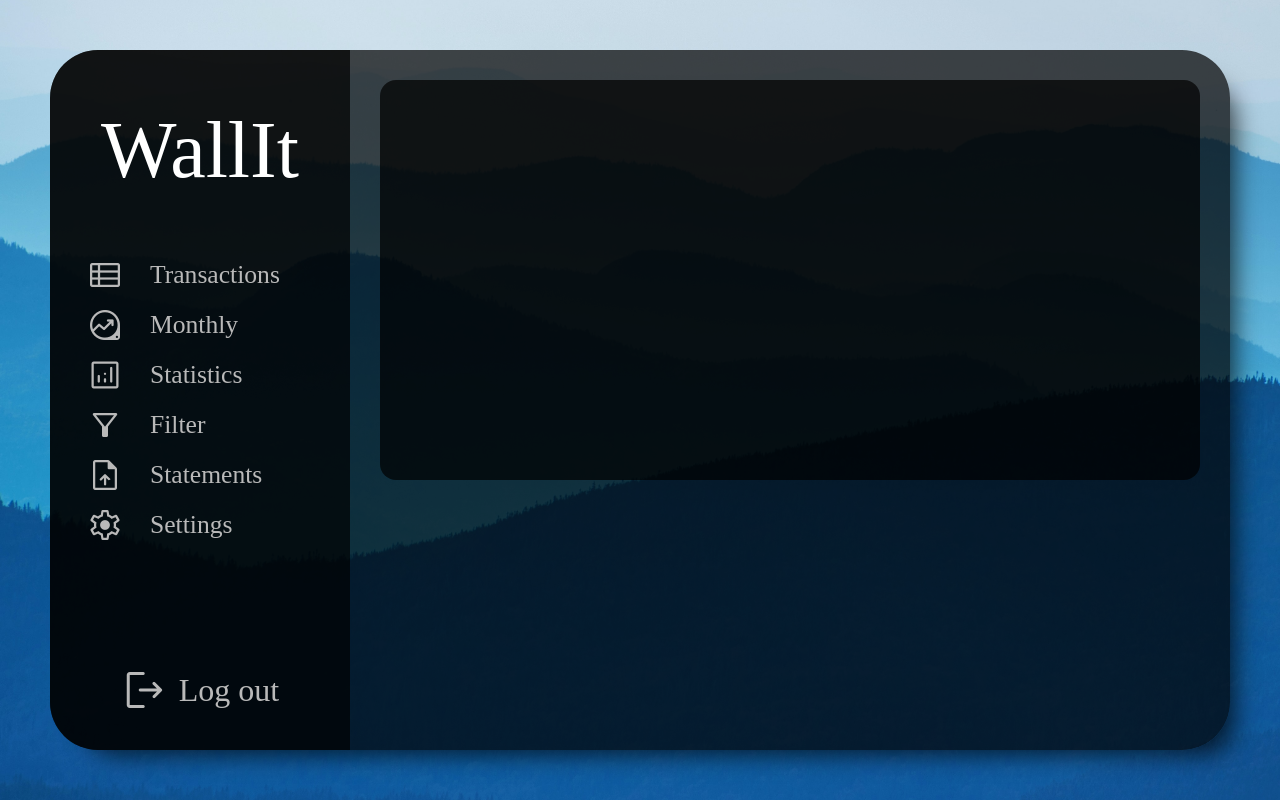
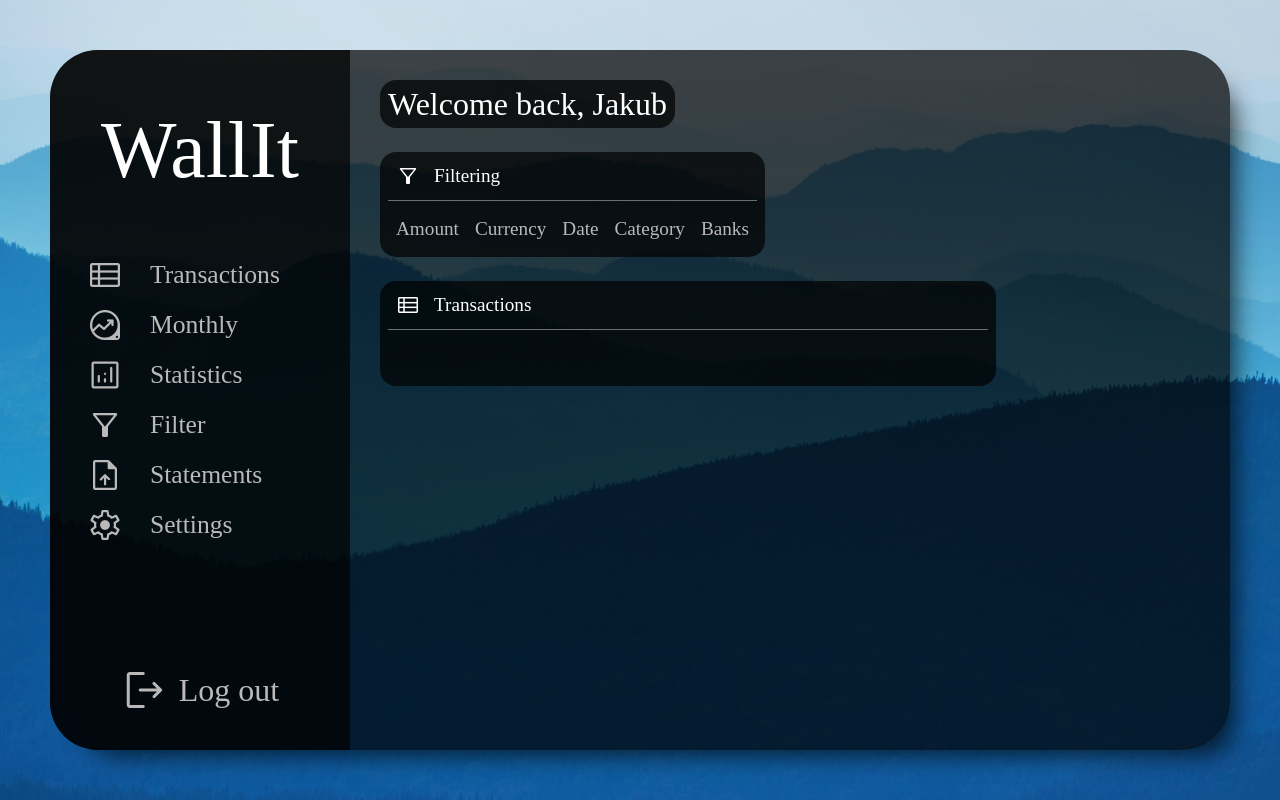
Before and after one commit to ZaiZu2/WallIt, a Flask app: page / in a window 1280 px wide. Run offline with Flask 2, Linux system fonts and the light colour scheme.

Commit message:
minor: Implemented static category windows

```diff
--- a/FinanceApp/static/css/index-style.css
+++ b/FinanceApp/static/css/index-style.css
@@ -33,6 +33,44 @@ body {
 
     display: flex;
 }
+
+/* ********************************* */
+/* ********** MAIN-STYLES ********** */
+/* ********************************* */
+
+/* Used in welcome subwindow */
+h2 {
+    padding: 16px;
+    font-size: 2rem;
+}
+
+/* Used as side-bar categories  */
+h4 {
+    flex: 1;
+    padding: 0 10px;
+
+    font-size: 1.6rem;
+    vertical-align: middle;
+    line-height: 50px;
+}
+
+/* Used in sub-window headers */
+h6 {
+    flex: 1;
+
+    font-size: 1.2rem;
+    line-height: 2rem;
+    text-align: left;
+
+}
+
+
+
+
+
+/* ****************************** */
+/* ********** SIDE-BAR ********** */
+/* ****************************** */
 
 .side-bar {
     background-color: var(--main-window-bg-color);
@@ -85,15 +123,6 @@ h1 {
     line-height: 50px;
 }
 
-h4 {
-    flex: 1;
-    padding: 0 10px;
-
-    font-size: 1.6rem;
-    vertical-align: middle;
-    line-height: 50px;
-}
-
 #log-out {
     height: 100px;
     padding: 10px;
@@ -116,32 +145,117 @@ h4 {
     width: fit-content;
 }
 
-.bubble-field {
+/* ********************************* */
+/* ********** MAIN-WINDOW ********** */
+/* ********************************* */
+
+.main-window {
     flex: 1;
     padding: 30px;
-    display: grid;
+
+    display: flex;
+    flex-direction: column;
+    gap: 24px;
 }
 
-.bubble {
-    width: 100%;
-    height: 400px;
-    overflow: auto;
+.subwindow-outline {
+    width: fit-content;
+    height: fit-content;
+
+    padding: 8px;
 
     background-color: var(--main-window-bg-color);
     border-radius: 1rem;
+
+    display: flex;
+    flex-direction: column;
+}
+
+.subwindow-header {
+    height: 2rem;
+    padding-left: 8px;
+    padding-bottom: 8px;
+
+    border-bottom: 1px solid rgba(110, 110, 110, 1);
+
+    display: flex;
+    align-items: center;
+    gap: 14px;
+}
+
+.filter-subwindow {
+    width: fit-content;
+    max-width: 600px;
+}
+
+.filter-button-list {
+    height: 40px;
+    padding-top: 8px;
+
+    display: flex;
+    justify-content: space-between;
+    align-items: center;
+}
+
+.main-window button {
+    flex: 1;
+    width: fit-content;
+    height: 30px;
+    padding: 0 8px;
+    box-sizing: border-box;
+
+    background: none;
+    border-radius: 0.8rem;
+
+    color: var(--main-font-inactive-color);
+    font-size: var(--main-font-size);
+    text-align: center;
+}
+
+.main-window button:hover,
+.main-window button:focus {
+    color: var(--main-font-active-color);
+}
+
+.main-window button:active {
+    background-color: var(--main-font-active-color);
+    border-width: var(--border-width-active);
+    outline: none;
+    color: black;
+
+    position: relative;
+    -webkit-transform: scale(0.95);
+    -moz-transform: scale(0.95);
+    -ms-transform: scale(0.95);
+    transform: scale(0.95);
+}
+
+.transaction-subwindow {
+    width: fit-content;
+    min-width: 600px;
 }
 
 
-.active {
-    color: var(--main-font-active-color);
+/* ********************************** */
+/* ********** GOOGLE-ICONS ********** */
+/* ********************************** */
 
+.custom-medium-icon {
+    font-size: 36px !important;
+    font-variation-settings:
+        'FILL' 0,
+        'wght' 400,
+        'GRAD' 0,
+        'opsz' 48
 }
 
-.custom-icon {
-    font-size: 36px !important;
+.custom-small-icon {
+    height: 24px;
+    line-height: 24px !important;
+    font-size: 24px !important;
     font-variation-settings:
-    'FILL' 0,
-    'wght' 400,
-    'GRAD' 0,
-    'opsz' 48
-  }
+        'FILL' 0,
+        'wght' 400,
+        'GRAD' 0,
+        'opsz' 48
+}
--- a/FinanceApp/templates/index.html
+++ b/FinanceApp/templates/index.html
@@ -28,37 +28,37 @@
             <div class="menu">
                 <ol>
                     <li><button id="transactions">
-                            <span class="material-symbols-rounded custom-icon">
+                            <span class="material-symbols-rounded custom-medium-icon">
                                 view_list
                             </span>
                             <h4>Transactions</h4>
                         </button></li>
                     <li><button id="monthly">
-                            <span class="material-symbols-rounded custom-icon">
+                            <span class="material-symbols-rounded custom-medium-icon">
                                 data_exploration
                             </span>
                             <h4>Monthly</h4>
                         </button></li>
                     <li><button id="statistics">
-                            <span class="material-symbols-rounded custom-icon">
+                            <span class="material-symbols-rounded custom-medium-icon">
                                 analytics
                             </span>
                             <h4>Statistics</h4>
                         </button></li>
                     <li><button id="filter">
-                            <span class="material-symbols-rounded custom-icon">
+                            <span class="material-symbols-rounded custom-medium-icon">
                                 filter_alt
                             </span>
                             <h4>Filter</h4>
                         </button></li>
                     <li><button id="statements">
-                            <span class="material-symbols-rounded custom-icon">
+                            <span class="material-symbols-rounded custom-medium-icon">
                                 upload_file
                             </span>
                             <h4>Statements</h4>
                         </button></li>
                     <li><button id="settings">
-                            <span class="material-symbols-rounded custom-icon">
+                            <span class="material-symbols-rounded custom-medium-icon">
                                 settings
                             </span>
                             <h4>Settings</h4>
@@ -66,17 +66,43 @@
                 </ol>
             </div>
             <button id="log-out">
-                <span class="material-symbols-rounded custom-icon" style="font-size: 48px !important;">
+                <span class="material-symbols-rounded custom-medium-icon" style="font-size: 48px !important;">
                     logout
                 </span>
                 <h3>Log out</h3>
             </button>
         </div>
 
-        <div class="bubble-field">
-            <div class="bubble">
+        <div class="main-window">
+            <h2 class="subwindow-outline">Welcome back, Jakub</h2>
+            <div class="subwindow-outline filter-subwindow">
+                <div class="subwindow-header">
+                    <span class="material-symbols-rounded custom-small-icon">
+                        filter_alt
+                    </span>
+                    <h6>Filtering</h6>
+                </div>
+                <div class="filter-button-list">
+                    <button>Amount</button>
+                    <button>Currency</button>
+                    <button>Date</button>
+                    <button>Category</button>
+                    <button>Banks</button>
+                </div>
+            </div>
 
+            <div class="subwindow-outline transaction-subwindow">
+                <div class="subwindow-header">
+                    <span class="material-symbols-rounded custom-small-icon">
+                        view_list
+                    </span>
+                    <h6>Transactions</h6>
+                </div>
+                <div class="filter-button-list">
+                </div>
             </div>
+
+
         </div>
     </div>
 
```
Also changed, not shown: FinanceApp/static/css/login-style.css (+29 -28 lines), FinanceApp/templates/login.html (+7 -18 lines).
